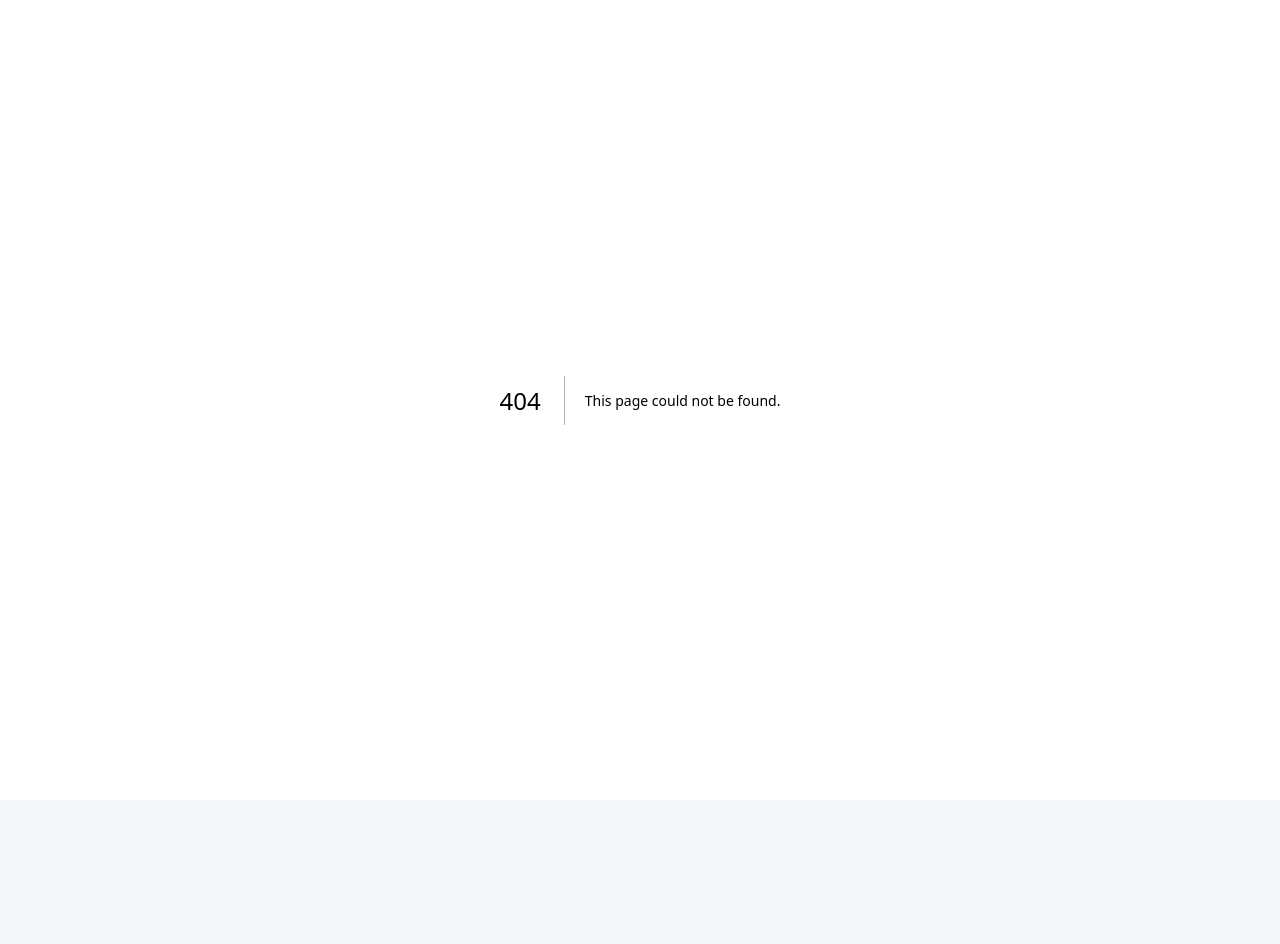
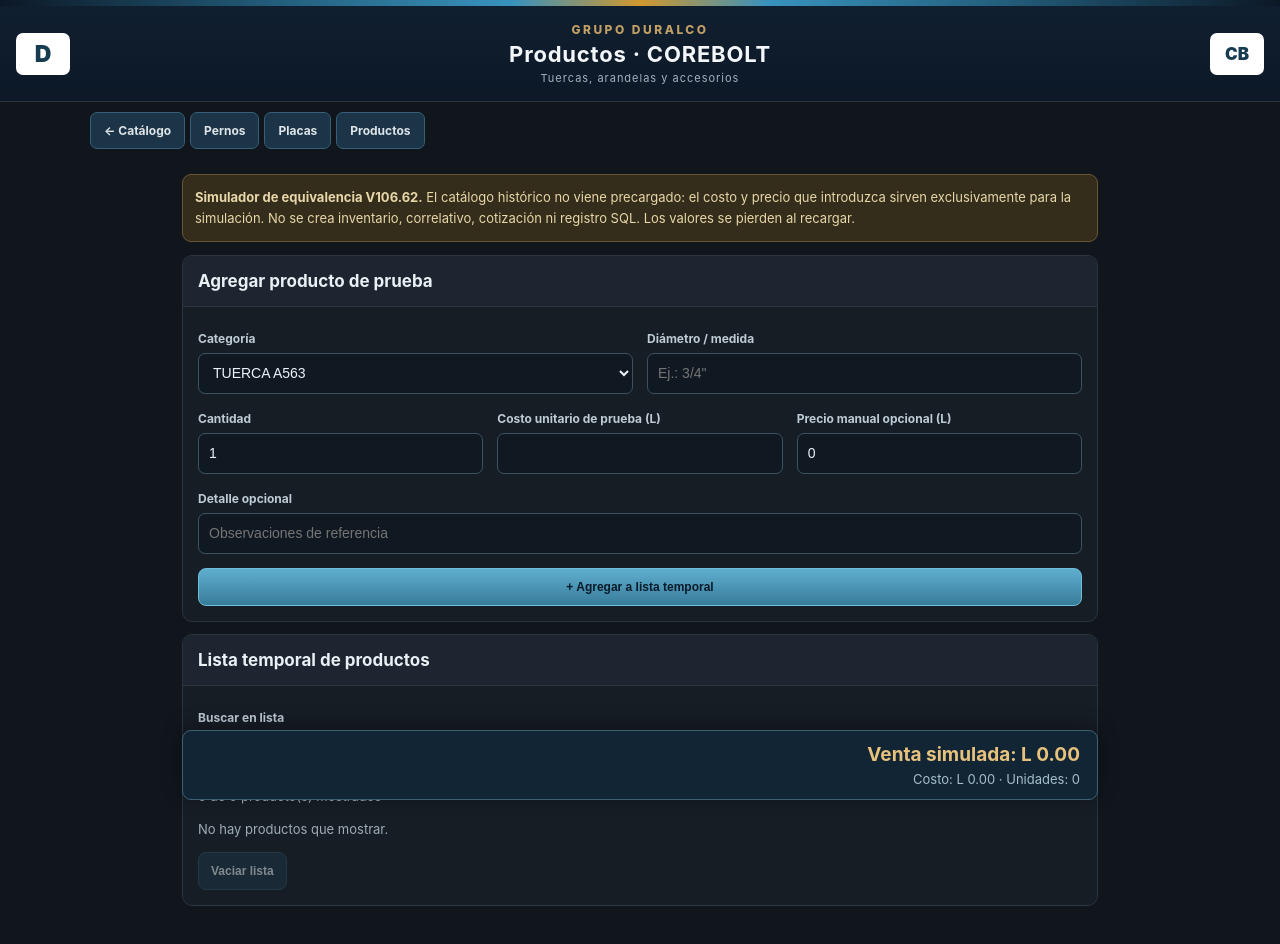
Before and after one commit to IsaacDuron14/erp-industrial-duralco, a Next.js app: page /productos in a window 1280 px wide. Before the commit this address had no page. Shown: the top 944 px of the page. Before the commit the page ends 800 px from the top, so only its background shows below. Built offline with nearby package versions, Linux system fonts and the light colour scheme.

Commit message:
feat(productos): simulador tuercas y arandelas con lista editable y calculos V10662

```diff
--- /dev/null
+++ b/app/productos/page.tsx
@@ -0,0 +1,51 @@
+"use client";
+import {useMemo,useState} from "react";
+import Link from "next/link";
+import {calcTuerca,LEGACY_CATEGORIAS,type Producto,type ProductoConfig} from "@/lib/corebolt/v10662/productos";
+type Linea={id:number;producto:Producto;config:ProductoConfig};
+const dinero=(n:number)=>"L "+n.toLocaleString("es-HN",{minimumFractionDigits:2,maximumFractionDigits:2});
+const inicial:Producto={tipo:LEGACY_CATEGORIAS[0],diametro:"",cantidad:1,precioManual:0,detalle:""};
+export default function ProductosPage(){
+ const [form,setForm]=useState<Producto>(inicial);
+ const [costo,setCosto]=useState("");
+ const [lineas,setLineas]=useState<Linea[]>([]);
+ const [editing,setEditing]=useState<number|null>(null);
+ const [seq,setSeq]=useState(1);
+ const [mensaje,setMensaje]=useState("");
+ const [busqueda,setBusqueda]=useState("");
+ const numeroCosto=Number(costo);
+ const config:ProductoConfig|undefined=form.tipo&&form.diametro.trim()&&costo.trim()!==""&&Number.isFinite(numeroCosto)&&numeroCosto>=0?{tipo:form.tipo,diametro:form.diametro.trim(),precio_unit:numeroCosto}:undefined;
+ const calculo=config?calcTuerca(form,config):null;
+ const totales=useMemo(()=>lineas.reduce((s,l)=>{const v=calcTuerca(l.producto,l.config);return {costo:s.costo+(v?.costo_total||0),venta:s.venta+(v?.venta_total||0),unidades:s.unidades+l.producto.cantidad}},{costo:0,venta:0,unidades:0}),[lineas]);
+ const cambiar=(k:keyof Producto,value:string|number)=>setForm(p=>({...p,[k]:value}));
+ function guardar(e:React.FormEvent){
+  e.preventDefault();setMensaje("");
+  if(!config||!Number.isInteger(form.cantidad)||form.cantidad<=0||!Number.isFinite(form.precioManual)||form.precioManual<0){setMensaje("Revise medida, costo, cantidad entera positiva y precio manual.");return;}
+  if(config.precio_unit===0&&form.precioManual===0){setMensaje("No existe un precio de referencia. Introduzca un costo o precio manual para la simulación.");return;}
+  const nuevo:Linea={id:editing??seq,producto:{...form,diametro:form.diametro.trim(),detalle:form.detalle?.trim()},config:{...config}};
+  setLineas(prev=>editing===null?[...prev,nuevo]:prev.map(l=>l.id===editing?nuevo:l));
+  if(editing===null)setSeq(x=>x+1);
+  setEditing(null);setForm(inicial);setCosto("");setMensaje("Línea guardada solamente en memoria. No se creó registro SQL.");
+ }
+ function editar(l:Linea){setEditing(l.id);setForm({...l.producto});setCosto(String(l.config.precio_unit));window.scrollTo({top:0,behavior:"smooth"});}
+ const filtradas=lineas.filter(l=>[l.producto.tipo,l.producto.diametro,l.producto.detalle||""].some(v=>v.toLocaleLowerCase("es").includes(busqueda.toLocaleLowerCase("es"))));
+ return <div className="legacy-shell pernos-shell"><div className="legacy-stripe"/><header className="legacy-header"><div className="legacy-mark">D</div><div className="legacy-brand"><div className="legacy-overline">GRUPO DURALCO</div><h1>Productos · COREBOLT</h1><div className="legacy-subtitle">Tuercas, arandelas y accesorios</div></div><div className="legacy-mark legacy-mark-bolt">CB</div></header>
+ <nav className="legacy-tabs"><Link className="legacy-tab" href="/">← Catálogo</Link><Link className="legacy-tab" href="/pernos">Pernos</Link><Link className="legacy-tab" href="/placas">Placas</Link><span className="legacy-tab catalog-active">Productos</span></nav>
+ <main className="legacy-main pernos-main">
+ <div className="pernos-caution"><strong>Simulador de equivalencia V106.62.</strong> El catálogo histórico no viene precargado: el costo y precio que introduzca sirven exclusivamente para la simulación. No se crea inventario, correlativo, cotización ni registro SQL. Los valores se pierden al recargar.</div>
+ <section className="pernos-panel"><h2 className="pernos-fixed-head">{editing===null?"Agregar producto de prueba":"Editar producto de prueba"}</h2><form className="pernos-panel-body" onSubmit={guardar}>
+ <div className="pernos-grid"><label>Categoría<select value={form.tipo} onChange={e=>cambiar("tipo",e.target.value)}>{LEGACY_CATEGORIAS.map(x=><option key={x} value={x}>{x}</option>)}</select></label><label>Diámetro / medida<input required value={form.diametro} onChange={e=>cambiar("diametro",e.target.value)} placeholder={'Ej.: 3/4"'} /></label></div>
+ <div className="pernos-grid three"><label>Cantidad<input type="number" min="1" step="1" required value={form.cantidad} onChange={e=>cambiar("cantidad",Number(e.target.value))}/></label><label>Costo unitario de prueba (L)<input type="number" min="0" step="0.0001" required value={costo} onChange={e=>setCosto(e.target.value)}/></label><label>Precio manual opcional (L)<input type="number" min="0" step="0.0001" value={form.precioManual} onChange={e=>cambiar("precioManual",Number(e.target.value))}/></label></div>
+ <label>Detalle opcional<input value={form.detalle||""} onChange={e=>cambiar("detalle",e.target.value)} placeholder="Observaciones de referencia"/></label>
+ {calculo&&<p className="pernos-preview">Costo: <strong>{dinero(calculo.costo_total)}</strong> · Venta de prueba: <strong>{dinero(calculo.venta_total)}</strong> · ISV de referencia: 15 % (según fórmula heredada, salvo precio manual).</p>}
+ {mensaje&&<p className="pernos-warning" role="status">{mensaje}</p>}
+ <button className="pernos-primary" type="submit">{editing===null?"+ Agregar a lista temporal":"Guardar edición temporal"}</button>{editing!==null&&<button type="button" onClick={()=>{setEditing(null);setForm(inicial);setCosto("");}}>Cancelar edición</button>}
+ </form></section>
+ <section className="pernos-panel"><h2 className="pernos-fixed-head">Lista temporal de productos</h2><div className="pernos-panel-body"><label>Buscar en lista<input value={busqueda} onChange={e=>setBusqueda(e.target.value)} placeholder="Categoría, medida o detalle"/></label>
+ <p>{filtradas.length} de {lineas.length} producto(s) mostrados</p>
+ {filtradas.map(l=>{const r=calcTuerca(l.producto,l.config);return <div className="pernos-row" key={l.id}><strong>{l.producto.tipo} · {l.producto.diametro}</strong><small>{l.producto.detalle||"Sin detalle"} · Cantidad: {l.producto.cantidad} · Costo unitario: {dinero(l.config.precio_unit)}</small><div className="pernos-row-actions"><span>Costo total {dinero(r?.costo_total||0)} · Venta {dinero(r?.venta_total||0)}</span><button type="button" onClick={()=>editar(l)}>Editar</button><button type="button" onClick={()=>{setLineas(p=>p.filter(x=>x.id!==l.id));if(editing===l.id){setEditing(null);setForm(inicial);setCosto("");}}}>Quitar</button></div></div>})}
+ {!filtradas.length&&<p>No hay productos que mostrar.</p>}
+ <button type="button" disabled={!lineas.length} onClick={()=>{setLineas([]);setEditing(null);setForm(inicial);setCosto("");}}>Vaciar lista</button></div></section>
+ <footer className="pernos-summary"><strong>Venta simulada: {dinero(totales.venta)}</strong><div>Costo: {dinero(totales.costo)} · Unidades: {totales.unidades}</div></footer>
+ </main></div>;
+}
```
